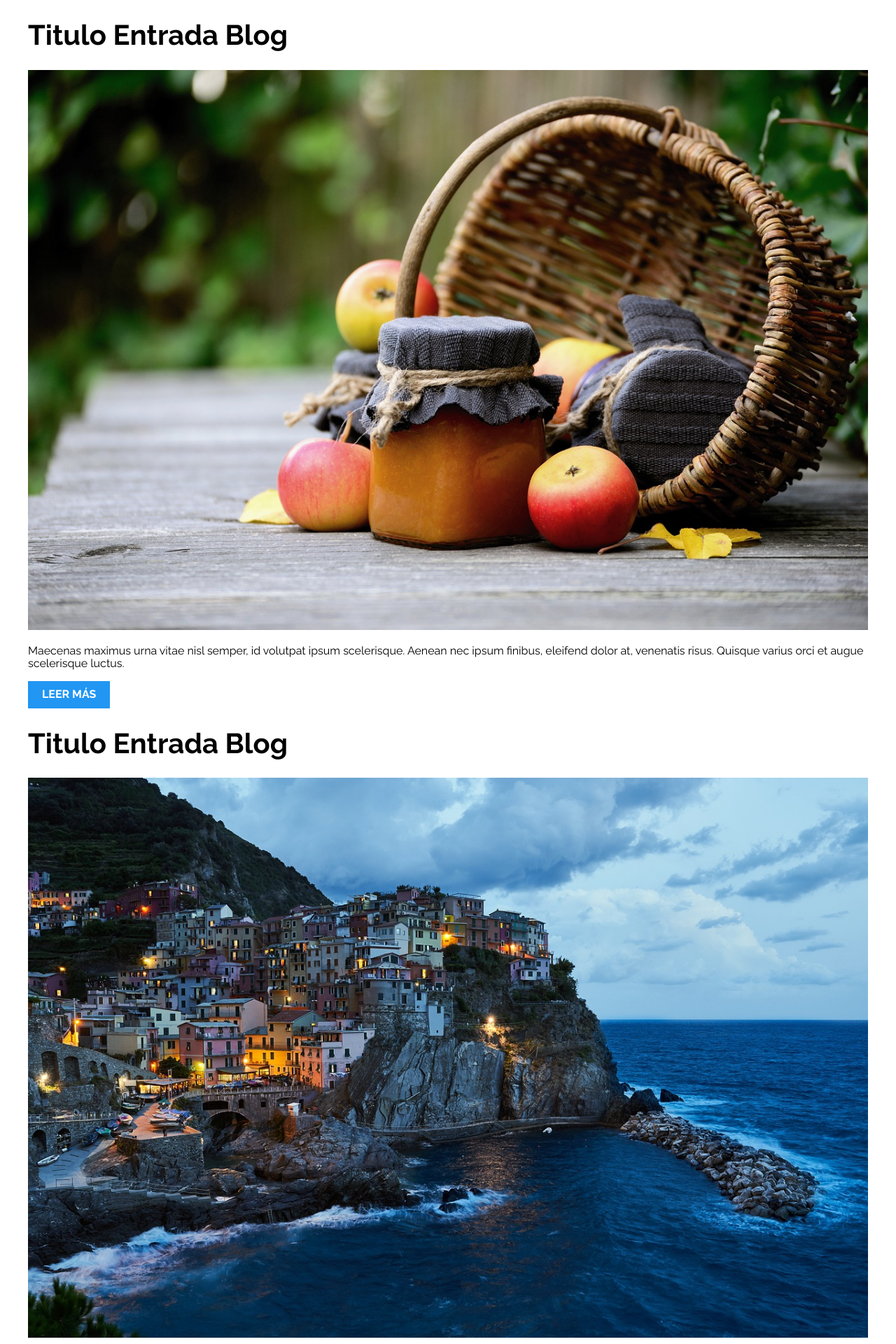
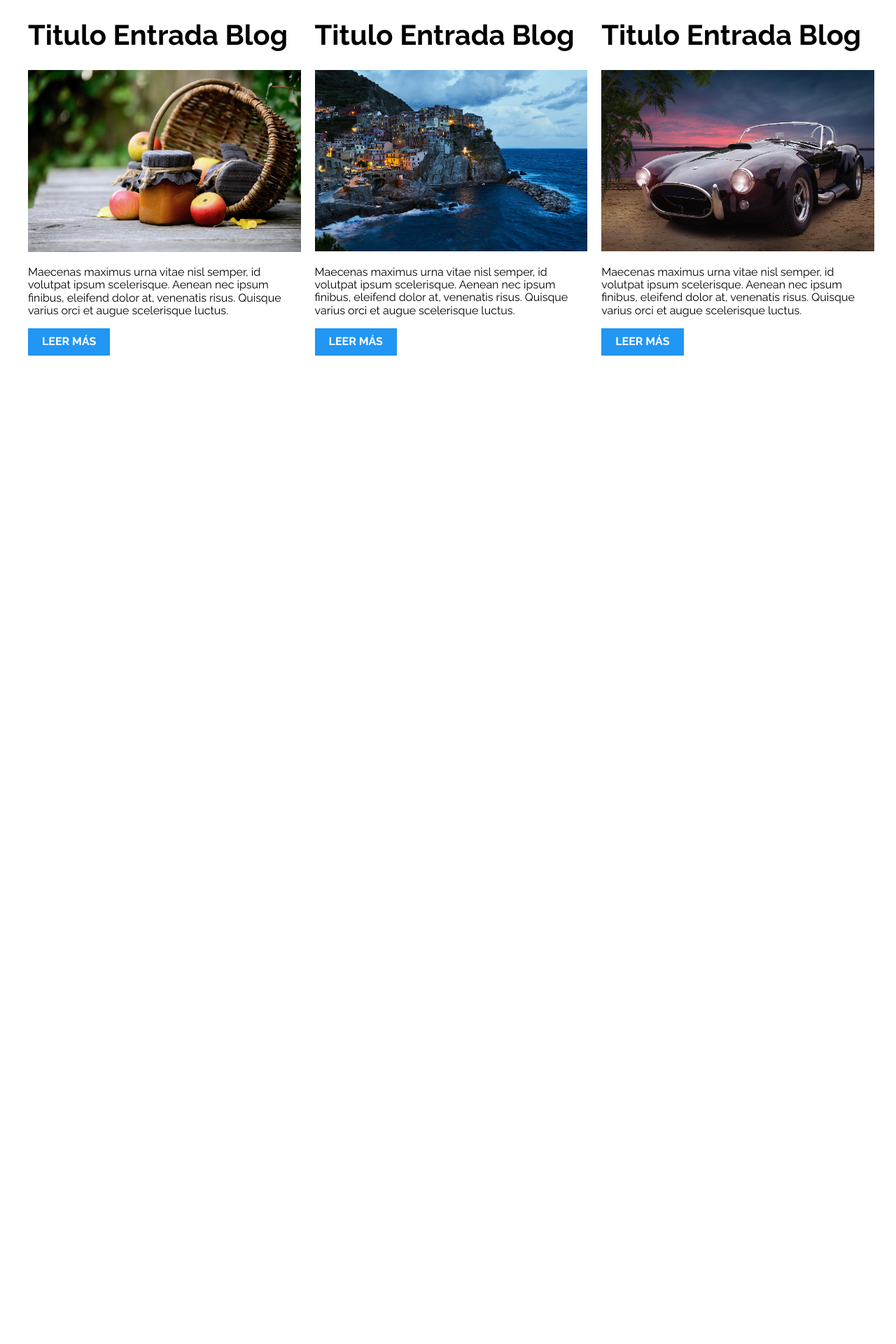
Before and after one commit to mundoenrique/desarrollo-web-juan-pablo, a PHP site: page / in a window 1280 px wide. Shown: the top 1920 px of the page at 70% size. After the commit the page ends 800 px from the top, so only its background shows below. Run offline with PHP 8.4, Linux system fonts and the light colour scheme.

Commit message:
tres columnas con flex

```diff
--- a/03-css-design-patterns/04-3columnas_iguales_flexbox/css/styles.css
+++ b/03-css-design-patterns/04-3columnas_iguales_flexbox/css/styles.css
@@ -39,3 +39,15 @@ h1 {
 }
 
 /** CODIGO AQUI **/
+@media (min-width: 768px) {
+  .tres-columnas {
+    display: flex;
+    gap: 2rem;
+    justify-content: space-between;
+  }
+
+  .entrada-blog {
+    flex-basis: calc(33.3% - 1rem);
+    flex: 0 0 calc(33.3% - 1rem);
+  }
+}
--- a/03-css-design-patterns/04-3columnas_iguales_flexbox/index.html
+++ b/03-css-design-patterns/04-3columnas_iguales_flexbox/index.html
@@ -10,7 +10,7 @@
   </head>
 
   <body>
-    <div class="contenedor">
+    <div class="contenedor tres-columnas">
       <article class="entrada-blog">
         <h1>Titulo Entrada Blog</h1>
         <img src="img/imagen1.jpg" />
```
